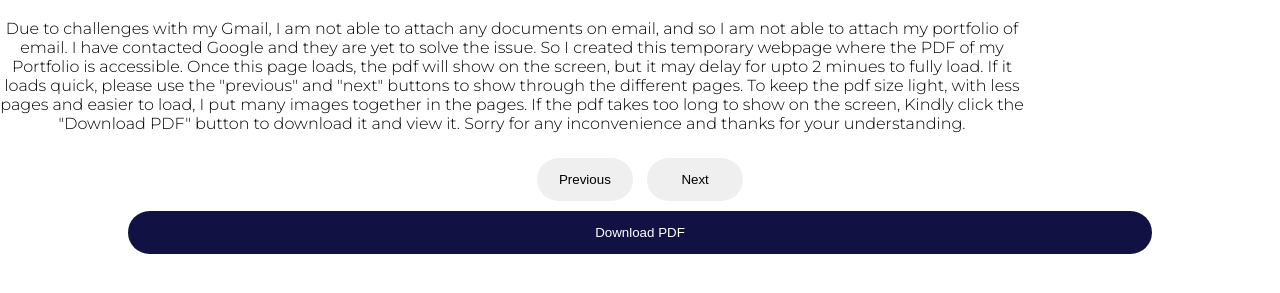
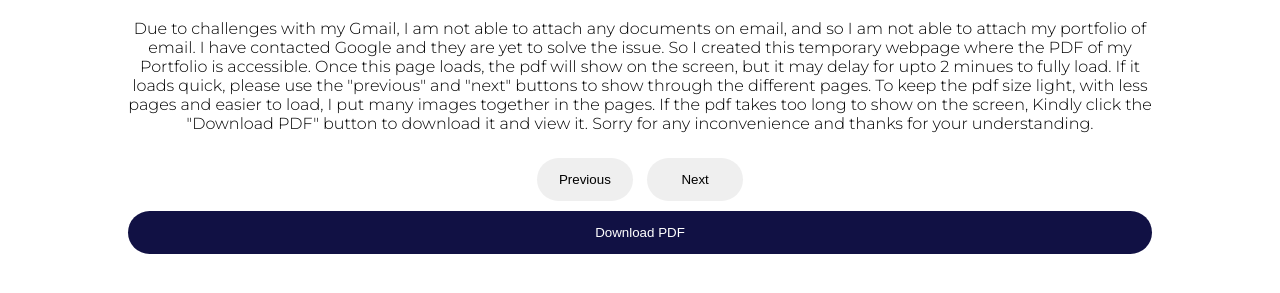
Before and after one commit to Immah007/gdportfolio, a plain HTML site: page index.html in a window 1280 px wide. Shown: the part 119-412 px from the top of the page. Drawn offline with Linux system fonts and the light colour scheme; a script that the page names is missing.

Commit message:
Update index.html

```diff
--- a/index.html
+++ b/index.html
@@ -3,7 +3,7 @@
 <head>
     <meta charset="UTF-8">
     <meta name="viewport" content="width=device-width, initial-scale=1.0">
-    <title>PDF Viewer with Navigation</title>
+    <title>Emmanuel Baraka Portfolio</title>
     <style>
         @import url('https://fonts.googleapis.com/css2?family=Montserrat:ital,wght@0,100..900;1,100..900&display=swap');
         body {
@@ -43,7 +43,7 @@
 <body>
     <div id="head"> <h3 >Emmanuel Baraka - Portfolio </h3></div>
     <h1 style="font-weight:700;">Hello, Welcome</h1>
-    <p style="width:80%; font-weight: 300;">Due to challenges with my Gmail, I am not able to attach any documents on email, and so I am not able to attach my portfolio of email. I have contacted Google and they are yet to solve the issue. So I created this temporary webpage where the PDF of my Portfolio is accessible. Once this page loads, the pdf will show on the screen, but it may delay for upto 2 minues to fully load. If it loads quick, please use the "previous" and "next" buttons to show through the different pages. To keep the pdf size light, with less pages and easier to load, I put many images together in the pages. If the pdf takes too long to show on the screen, Kindly click the "Download PDF" button to download it and view it. Sorry for any inconvenience and thanks for your understanding.</p>
+    <p style="width:80%; font-weight: 300; margin:0 auto;">Due to challenges with my Gmail, I am not able to attach any documents on email, and so I am not able to attach my portfolio of email. I have contacted Google and they are yet to solve the issue. So I created this temporary webpage where the PDF of my Portfolio is accessible. Once this page loads, the pdf will show on the screen, but it may delay for upto 2 minues to fully load. If it loads quick, please use the "previous" and "next" buttons to show through the different pages. To keep the pdf size light, with less pages and easier to load, I put many images together in the pages. If the pdf takes too long to show on the screen, Kindly click the "Download PDF" button to download it and view it. Sorry for any inconvenience and thanks for your understanding.</p>
 
     <!-- PDF viewer container -->
     <div id="pdf-container"></div>
```
